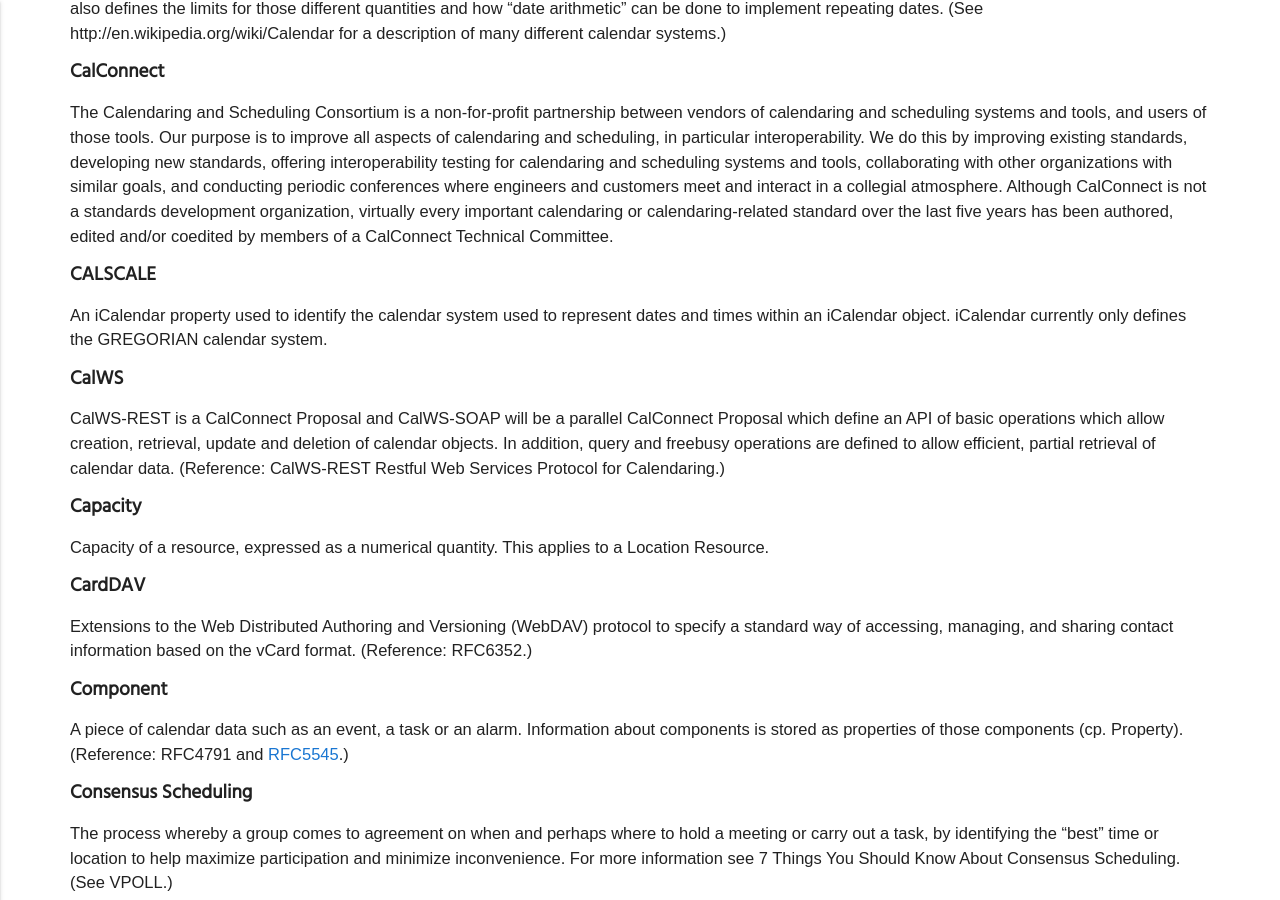
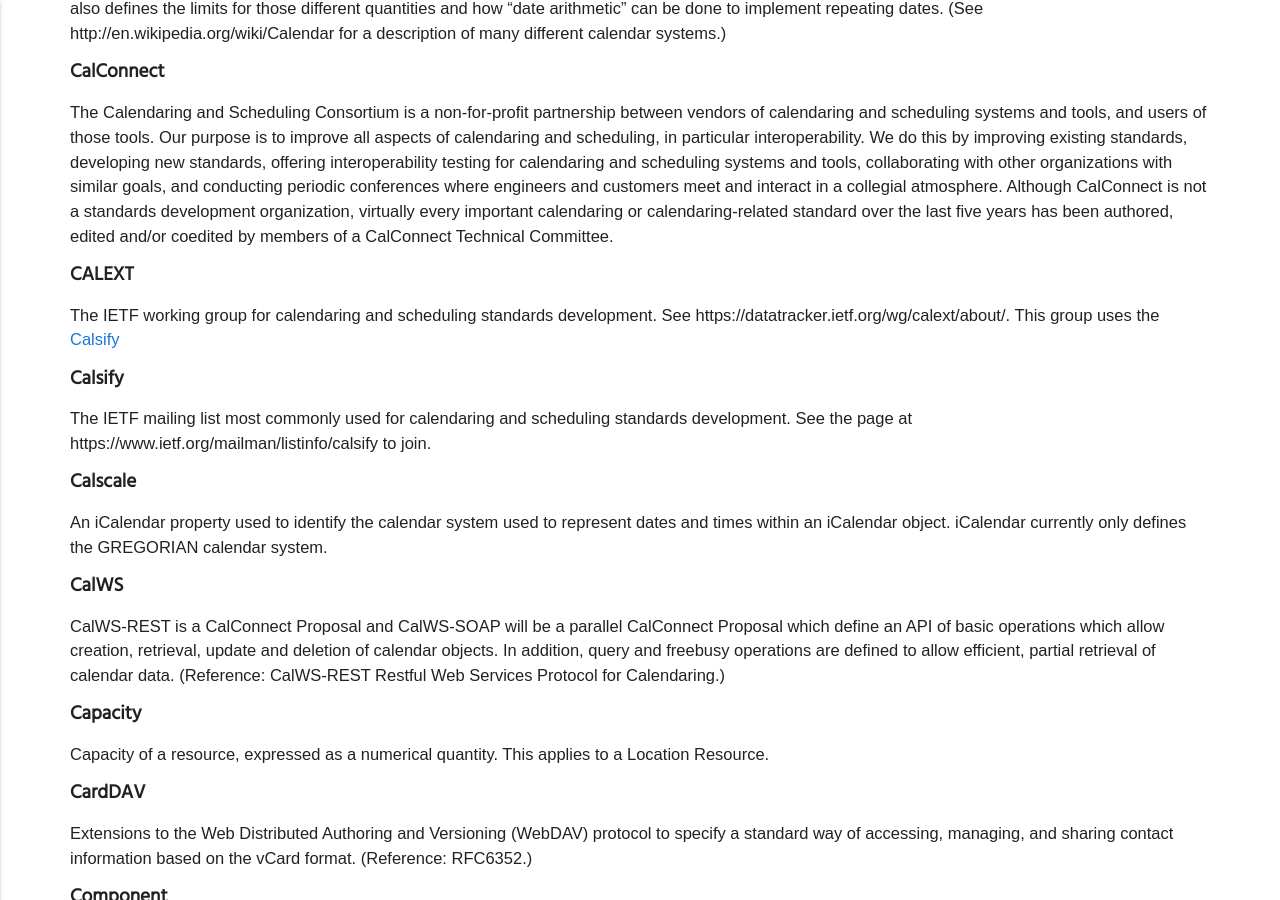
Before and after one commit to CalConnect/DEVGUIDE, a Jekyll site: the page built from _appendixes/Glossary.md, in a window 1280 px wide and 900 px high, scrolled down 2899 px. Built offline with Jekyll 4.4.1, drawn with Linux system fonts in a browser that asks for light colours; some web fonts are replaced.

Commit message:
Fix issues in #39
RSCALE corrected link
References to calsify and calext

```diff
--- a/_appendixes/Glossary.md
+++ b/_appendixes/Glossary.md
@@ -93,7 +93,13 @@ A way to represent dates as a combination of eras, years, months, weeks, and day
 <h5 id="calconnect">CalConnect</h5>
 The Calendaring and Scheduling Consortium is a non-for-profit partnership between vendors of calendaring and scheduling systems and tools, and users of those tools. Our purpose is to improve all aspects of calendaring and scheduling, in particular interoperability. We do this by improving existing standards, developing new standards, offering interoperability testing for calendaring and scheduling systems and tools, collaborating with other organizations with similar goals, and conducting periodic conferences where engineers and customers meet and interact in a collegial atmosphere. Although CalConnect is not a standards development organization, virtually every important calendaring or calendaring-related standard over the last five years has been authored, edited and/or coedited by members of a CalConnect Technical Committee.
 
-<h5 id="calscale">CALSCALE</h5>
+<h5 id="calext">CALEXT</h5>
+The IETF working group for calendaring and scheduling standards development. See https://datatracker.ietf.org/wg/calext/about/. This group uses the [Calsify](#calsify)
+
+<h5 id="calsify">Calsify</h5>
+The IETF mailing list most commonly used for calendaring and scheduling standards development. See the page at https://www.ietf.org/mailman/listinfo/calsify to join.
+
+<h5 id="calscale">Calscale</h5>
 An iCalendar property used to identify the calendar system used to represent dates and times within an iCalendar object. iCalendar currently only defines the GREGORIAN calendar system.
 
 <h5 id="calws">CalWS</h5>
@@ -232,7 +238,7 @@ Generally, to make calendar information, such as freebusy time, available to a s
 An iCalendar property used to define a repeating pattern for events or tasks.
 
 <h5 id="rscale">RSCALE</h5>
-An iCalendar RRULE parameter indicating which calendar system to use for expanding this [RRULE](http://tools.ietf.org/id/draft-daboo-icalendar-rscale).
+An iCalendar RRULE parameter indicating which calendar system to use for expanding this [RRULE](http://tools.ietf.org/html/rfc7529).
 
 <h5 id="recurrence-id">RECURRENCE-ID</h5>
 This property is used to identify a specific instance of a recurring VEVENT, VTODO, or VJOURNAL calendar component.
```
